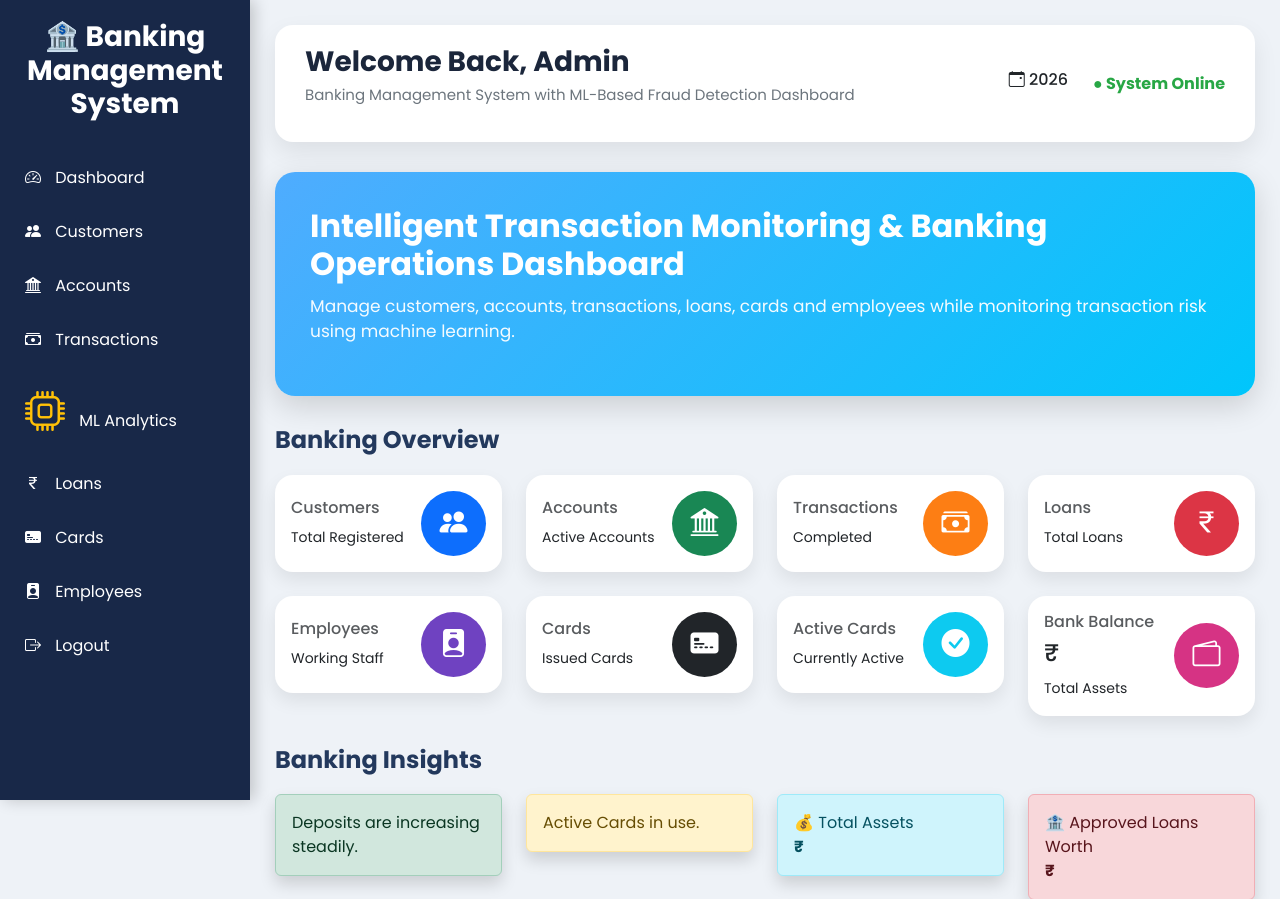
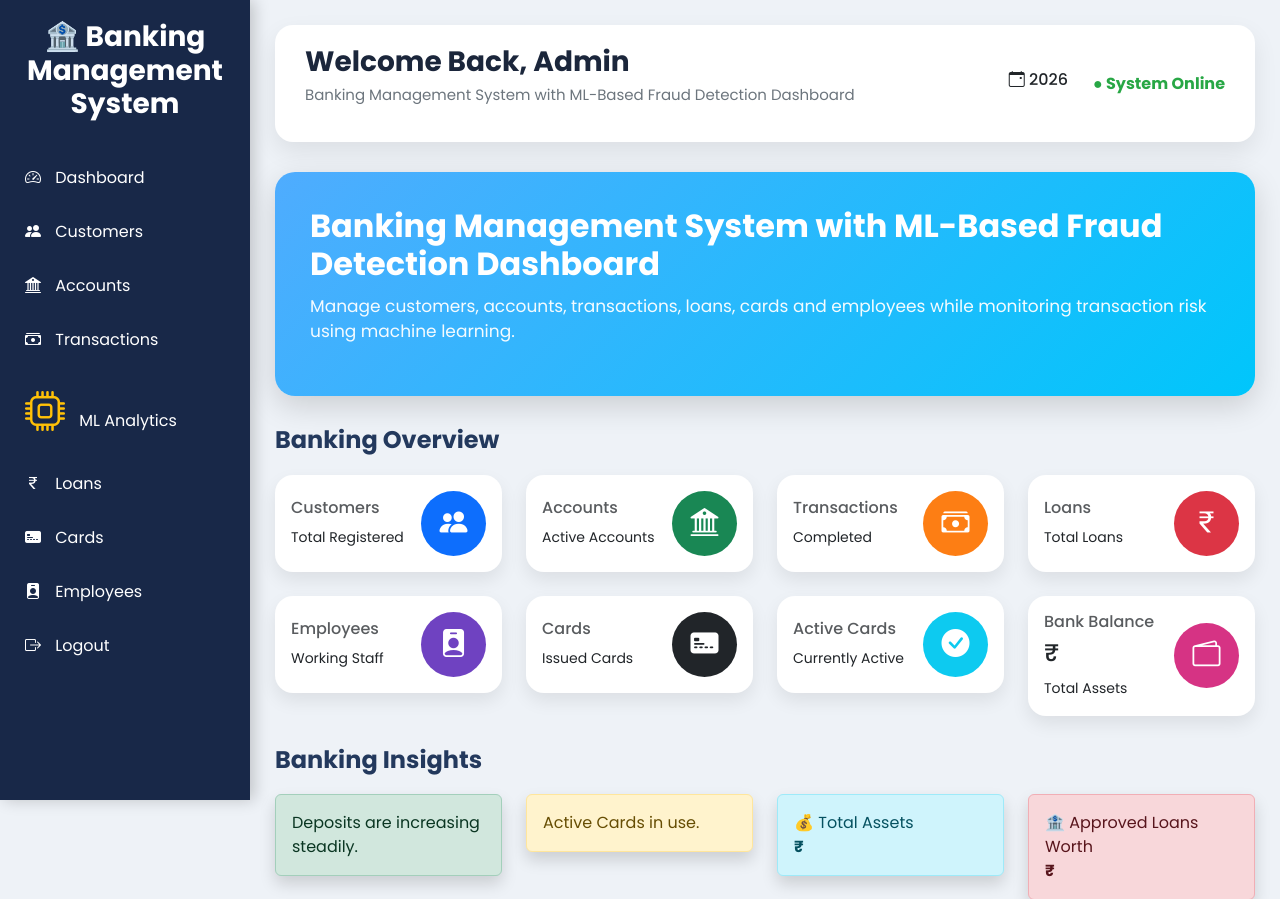
Before and after one commit to Hathi-ram/Banking-Management-System-ML-Fraud-Detection, a Flask app: template templates/dashboard.html in a window 1280 px wide. Shown: the top 899 px of the page. Run offline with Flask 3, Linux system fonts and the light colour scheme; the template is opened without the code that fills it, so the values that code supplies are empty; the visitor is signed in with stand-in values (Sample User, id 1); some libraries are stand-ins or nearby versions.

Commit message:
Update dashboard.html

```diff
--- a/templates/dashboard.html
+++ b/templates/dashboard.html
@@ -462,7 +462,7 @@
 
         <h2>
 
-            Intelligent Transaction Monitoring & Banking Operations Dashboard
+            Banking Management System with ML-Based Fraud Detection Dashboard
 
 
         </h2>
```
